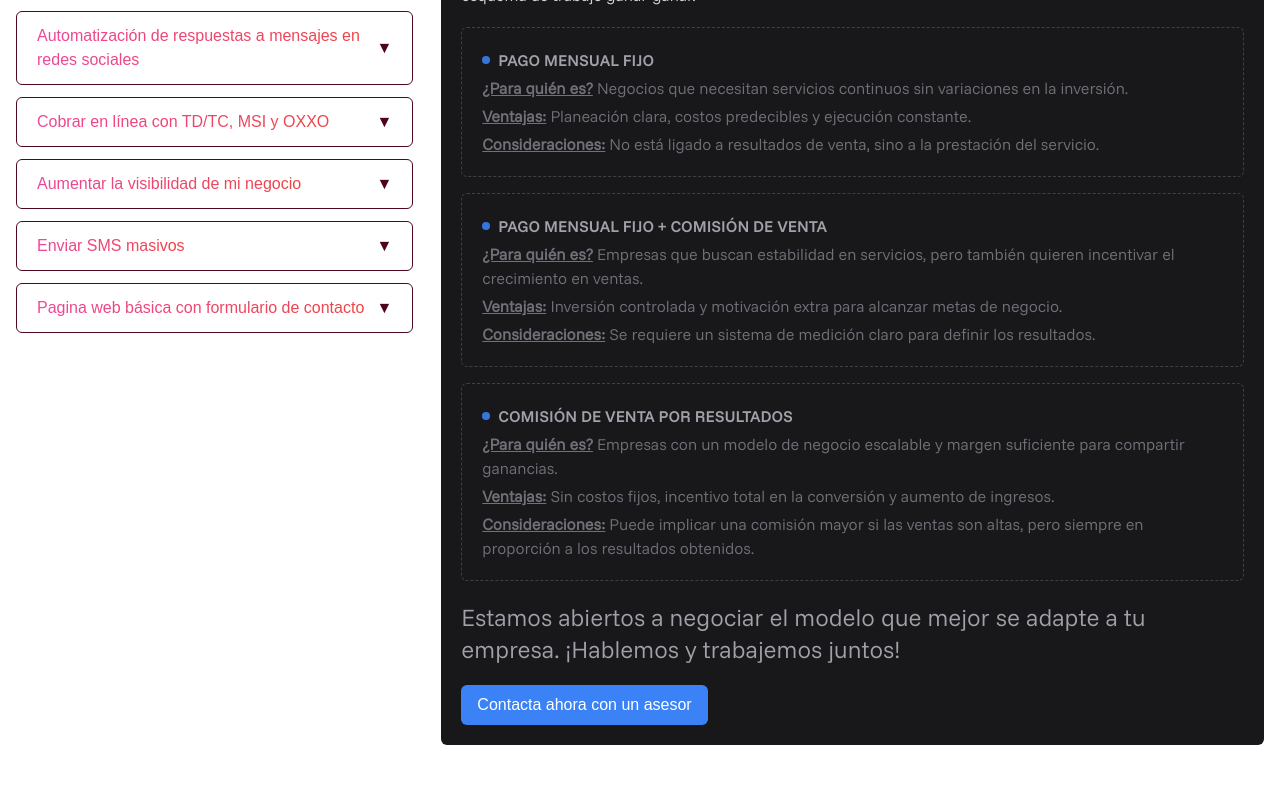
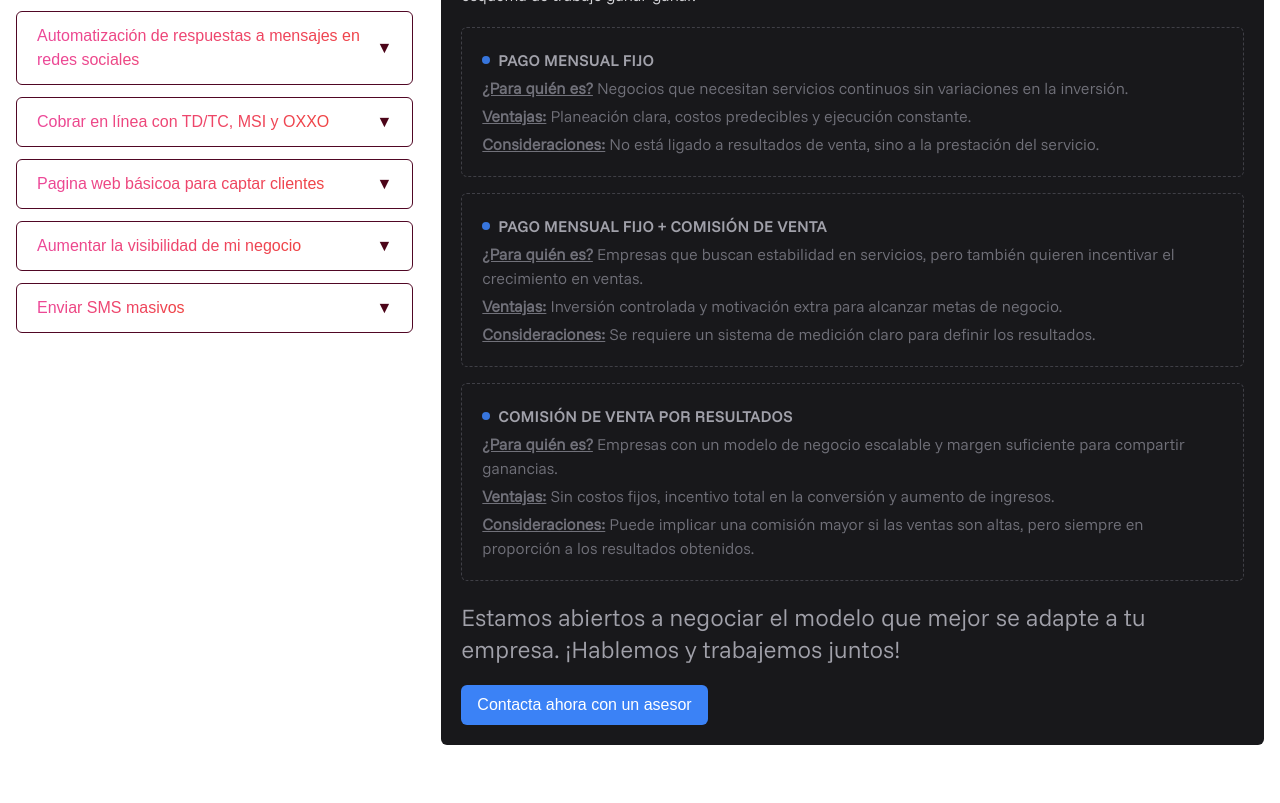
Before and after one commit to israelwong/promediamx, a Next.js app: page / in a window 1280 px wide. Shown: the part 2300-3103 px from the top of the page. Built offline with nearby package versions, Linux system fonts and the light colour scheme.

Commit message:
serviciso actualizados

```diff
--- a/app/(main)/_components/SolucionesLista.tsx
+++ b/app/(main)/_components/SolucionesLista.tsx
@@ -5,22 +5,29 @@ import LeadFormLite from './LeadFormLite';
 const soluciones = [
     {
         titulo: 'Automatización de respuestas a mensajes en redes sociales',
-        descripcion: 'Configuramos bots para WhatsApp, Instagram, Facebook y Tiktok para atender prospectos y clientes, resolver dudas y recuperar conversaciones en las primeras 24hrs.',
+        descripcion: 'Automatiza tu atención al cliente 24/7 en WhatsApp, Instagram, Facebook o TikTok, ahorra tiempo, aumenta ventas y monitoreamos tus contactos para evitar costos extra; ¡prueba gratis por 7 días!',
         recurrente: true,
-        precio: 300,
-        comentarios: 'Precio por red social y configuración básica. Configuraciones avanzadas tienen un costo adicional.',
+        precio: 2500,
+        comentarios: 'Precio por red social. Red social adicional $1,500. No incluye costo por campañas de publicidad',
     },
     {
         titulo: 'Cobrar en línea con TD/TC, MSI y OXXO',
-        descripcion: 'Configuramos y monitoreamos cobros en línea seguros con pasarela de pago Stripe, brindando flexibilidad y seguridad en cada transacción.',
-        precio: 1000,
+        descripcion: 'Olvídate de las terminales bancarias y obtén una solución flexible y escalable para aceptar pagos online en tu sitio web, landing page o redes sociales. Con nuestra pasarela de pagos Stripe, puedes aceptar pagos con tarjetas, OXXO y más, sin costos de instalación ni comisiones ocultas.',
+        precio: 2000,
         recurrente: true,
-        comentarios: 'Stripe cobra una comisión fija + comisión variable por transacción según método de pago',
+        comentarios: 'Sin costo de implementación. Stripe cobra una comisión fija + comisión variable por transacción según método de pago',
+    },
+    {
+        titulo: 'Pagina web básicoa para captar clientes',
+        descripcion: 'Te ofrecemos una landing page personalizada con un leadform integrado, diseñado para captar interesados y generar oportunidades de negocio. Los leads generados serán enviados en tiempo real a tu WhatsApp y podrás consultarlos en tu web app de manera fácil y rápida.',
+        precio: 2500,
+        recurrente: true,
+        comentarios: 'El precio no incluye dominio, catálogo de productos, tienda en línea o pasarela de pagos',
     },
     {
         titulo: 'Aumentar la visibilidad de mi negocio',
-        descripcion: 'Optimizamos tu presencia en Google, mejoramos tu SEO y gestionamos campañas pagadas en Google Ads y Meta Ads para que aparezcas en búsquedas y redes sociales.',
-        precio: 2000,
+        descripcion: 'Aumenta tu visibilidad y atrae clientes con campañas personalizadas en Google Ads y Meta Ads. Gestionamos, optimizamos y maximizamos tus resultados con seguimiento constante y reportes mensuales. ¡Haz crecer tu negocio en línea hoy mismo!',
+        precio: 4000,
         recurrente: true,
         comentarios: 'El precio no incluye el presupuesto de publicidad',
     },
@@ -30,13 +37,6 @@ const soluciones = [
         precio: 500,
         recurrente: false,
         comentarios: 'El precio solo cinluye la configuración y envio. No incluye el costo de los mensajes',
-    },
-    {
-        titulo: 'Pagina web básica con formulario de contacto',
-        descripcion: 'Creamos una página web básica con información de tu negocio, producto o servicio más n formulario de contacto.',
-        precio: 1000,
-        recurrente: true,
-        comentarios: 'El precio no incluye catálogo de productos, tienda en línea o blog',
     },
 ];
 
```
